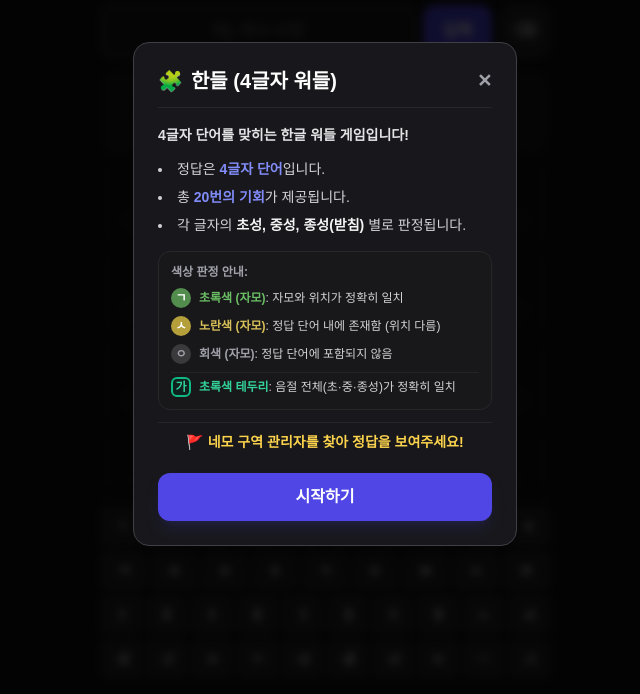
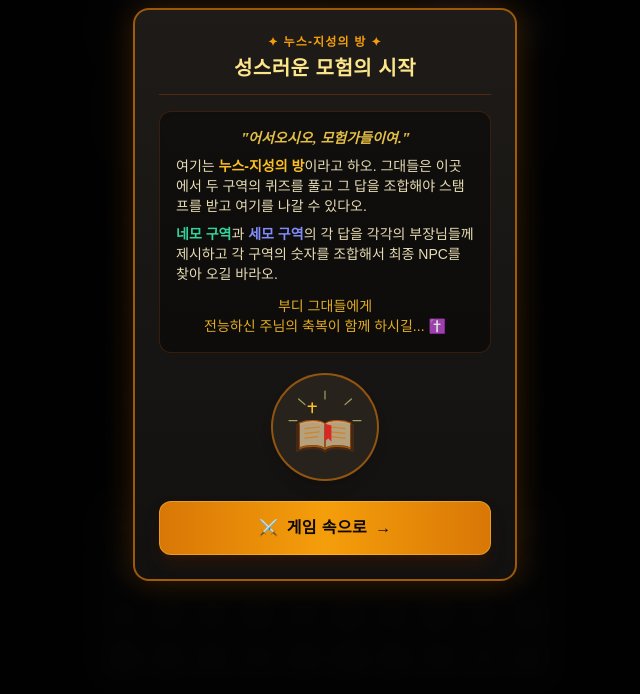
Before and after one commit to sinigami14-a11y/hangul-wordle, a plain HTML site: page index.html in a window 1280 px wide. Shown: the part 106-800 px from the top of the page, without its empty margins (315-955 px from the left). Drawn offline with nearby package versions, Linux system fonts and the light colour scheme.

Commit message:
Add files via upload

```diff
--- a/index.html
+++ b/index.html
@@ -3,7 +3,7 @@
 <head>
   <meta charset="UTF-8">
   <meta name="viewport" content="width=device-width, initial-scale=1.0">
-  <title>한들 & 성경 암호 해독 미션</title>
+  <title>누스-지성의 방</title>
   <script src="https://cdn.tailwindcss.com"></script>
   <style>
     body {
@@ -64,7 +64,7 @@
     <div class="flex items-center justify-between">
       <div class="flex items-center gap-2">
         <h1 class="text-2xl font-black tracking-widest text-white">누스-지성의 방</h1>
-        <span id="current-mode-tag" class="text-xs font-semibold px-2 py-0.5 rounded bg-indigo-900/60 text-indigo-300 border border-indigo-700/50">챕터 1</span>
+        <span id="current-mode-tag" class="text-xs font-semibold px-2 py-0.5 rounded bg-indigo-900/60 text-indigo-300 border border-indigo-700/50">네모 구역</span>
       </div>
       <div class="flex items-center gap-2">
         <button id="header-answer-btn" onclick="openAnswerModal()" class="hidden flex items-center gap-1 text-xs bg-emerald-900/60 hover:bg-emerald-800 text-emerald-200 px-2.5 py-1.5 rounded-lg border border-emerald-700/60 transition-colors font-semibold" title="정답 확인하기">
@@ -223,7 +223,7 @@
     <div class="bg-[#18181c] border border-emerald-600/60 rounded-2xl max-w-sm w-full p-6 shadow-2xl text-center flex flex-col gap-4">
       <div class="flex justify-between items-center border-b border-zinc-800 pb-3">
         <h2 class="text-xl font-extrabold text-emerald-400 flex items-center gap-2">
-          <span>🔑</span> 챕터 1 정답 확인
+          <span>🔑</span> 네모 구역 정답 확인
         </h2>
         <button onclick="closeAnswerModal()" class="text-zinc-400 hover:text-white text-lg font-bold">✕</button>
       </div>
@@ -241,12 +241,81 @@
     </div>
   </div>
 
+  <!-- Intro Prologue Modal (Medieval Church Concept) -->
+  <div id="intro-modal" class="fixed inset-0 bg-black/90 backdrop-blur-md z-50 flex items-center justify-center p-4 transition-opacity duration-300">
+    <div class="bg-gradient-to-b from-[#1e1b18] to-[#121110] border-2 border-amber-600/70 rounded-2xl max-w-sm w-full p-6 shadow-[0_0_30px_rgba(217,119,6,0.25)] text-center flex flex-col gap-4 max-h-[92vh] overflow-y-auto relative">
+
+      <!-- Header Badge -->
+      <div class="flex flex-col items-center gap-1 border-b border-amber-900/60 pb-3">
+        <span class="text-xs font-bold tracking-widest text-amber-500 uppercase">✦ 누스-지성의 방 ✦</span>
+        <h2 class="text-xl font-black text-amber-200 tracking-wide">성스러운 모험의 시작</h2>
+      </div>
+
+      <!-- Narrative Text -->
+      <div class="bg-black/40 border border-amber-900/40 rounded-xl p-4 text-xs sm:text-sm text-amber-100/90 leading-relaxed text-left space-y-2 shadow-inner">
+        <p class="font-serif italic text-amber-300/90 text-center text-sm font-semibold mb-2">
+          "어서오시오, 모험가들이여."
+        </p>
+        <p>
+          여기는 <strong class="text-amber-400 font-bold">누스-지성의 방</strong>이라고 하오. 그대들은 이곳에서 두 구역의 퀴즈를 풀고 그 답을 조합해야 스탬프를 받고 여기를 나갈 수 있다오.
+        </p>
+        <p>
+          <strong class="text-emerald-400">네모 구역</strong>과 <strong class="text-indigo-400">세모 구역</strong>의 각 답을 각각의 부장님들께 제시하고 각 구역의 숫자를 조합해서 최종 NPC를 찾아 오길 바라오.
+        </p>
+        <p class="pt-1 text-amber-400/90 font-medium text-center">
+          부디 그대들에게<br>전능하신 주님의 축복이 함께 하시길... ✝️
+        </p>
+      </div>
+
+      <!-- Holy Bible SVG Art -->
+      <div class="flex justify-center my-1">
+        <div class="relative group">
+          <div class="relative bg-[#28221d] border-2 border-amber-600/60 p-3 rounded-full flex items-center justify-center shadow-lg">
+            <svg class="w-20 h-20 text-amber-200" viewBox="0 0 100 100" fill="none" xmlns="http://www.w3.org/2000/svg">
+              <!-- Holy Rays behind Bible -->
+              <path d="M50 15V5M25 22L17 15M75 22L83 15M15 42H5M85 42H95" stroke="#fef08a" stroke-width="1.5" stroke-linecap="round" opacity="0.6"/>
+
+              <!-- Open Holy Bible Base & Pages -->
+              <path d="M18 76C28 72 45 72 50 77C55 72 72 72 82 76V45C72 41 55 41 50 46C45 41 28 41 18 45V76Z" fill="#fef3c7" stroke="#b45309" stroke-width="1.5"/>
+              <path d="M50 46V77" stroke="#b45309" stroke-width="2"/>
+              <path d="M18 78C28 74 45 74 50 79C55 74 72 74 82 78V76C72 72 55 72 50 77C45 72 28 72 18 76V78Z" fill="#d97706"/>
+
+              <!-- Book Cover Base -->
+              <path d="M15 80C27 75 46 76 50 81C54 76 73 75 85 80V47C73 42 54 43 50 48C46 43 27 42 15 47V80Z" fill="#4a2810" stroke="#78350f" stroke-width="2" opacity="0.4"/>
+
+              <!-- Text Lines Simulation -->
+              <line x1="25" y1="52" x2="43" y2="50" stroke="#d97706" stroke-width="1.5" stroke-linecap="round" opacity="0.7"/>
+              <line x1="25" y1="58" x2="43" y2="56" stroke="#d97706" stroke-width="1.5" stroke-linecap="round" opacity="0.7"/>
+              <line x1="25" y1="64" x2="41" y2="62" stroke="#d97706" stroke-width="1.5" stroke-linecap="round" opacity="0.7"/>
+
+              <line x1="57" y1="50" x2="75" y2="52" stroke="#d97706" stroke-width="1.5" stroke-linecap="round" opacity="0.7"/>
+              <line x1="57" y1="56" x2="75" y2="58" stroke="#d97706" stroke-width="1.5" stroke-linecap="round" opacity="0.7"/>
+              <line x1="57" y1="62" x2="75" y2="64" stroke="#d97706" stroke-width="1.5" stroke-linecap="round" opacity="0.7"/>
+
+              <!-- Bookmark Ribbon -->
+              <path d="M50 46V68L54 64L58 68V48" fill="#dc2626"/>
+
+              <!-- Cross Accent on Page -->
+              <path d="M34 32V20M29 24H39" stroke="#fbbf24" stroke-width="2" stroke-linecap="round"/>
+            </svg>
+          </div>
+        </div>
+      </div>
+
+      <!-- Start Button -->
+      <button onclick="closeIntroModal()" class="w-full bg-gradient-to-r from-amber-600 via-amber-500 to-amber-600 hover:from-amber-500 hover:to-amber-500 text-stone-950 font-black py-3.5 rounded-xl transition-all shadow-lg shadow-amber-950/50 hover:shadow-amber-600/30 text-base tracking-wide flex items-center justify-center gap-2 border border-amber-300/40 active:scale-98">
+        <span>⚔️</span> 게임 속으로 <span>→</span>
+      </button>
+
+    </div>
+  </div>
+
   <!-- Shared Rules / Instructions Modal -->
-  <div id="rules-modal" class="fixed inset-0 bg-black/80 backdrop-blur-sm z-50 flex items-center justify-center p-4 transition-opacity duration-200">
+  <div id="rules-modal" class="fixed inset-0 bg-black/80 backdrop-blur-sm z-50 flex items-center justify-center p-4 transition-opacity duration-200 opacity-0 pointer-events-none hidden">
     <div class="bg-[#18181c] border border-zinc-700 rounded-2xl max-w-sm w-full p-6 shadow-2xl text-left flex flex-col gap-4 max-h-[90vh] overflow-y-auto">
       <div class="flex justify-between items-center border-b border-zinc-800 pb-3">
         <h2 id="modal-title" class="text-xl font-extrabold text-white flex items-center gap-2">
-          <span>🧩</span> 한들 (4글자 워들)
+          <span>🧩</span> 네모 구역
         </h2>
         <button onclick="closeModal()" class="text-zinc-400 hover:text-white text-lg font-bold">✕</button>
       </div>
@@ -335,9 +404,8 @@
         ch2View.classList.add('hidden');
         tab1.classList.add('tab-active');
         tab2.classList.remove('tab-active');
-        tag.innerText = "챕터 1";
+        tag.innerText = "네모 구역";
 
-        // Only show answer button if game is over (won or all 20 attempts used)
         if (gameOver) {
           answerBtn.classList.remove('hidden');
         } else {
@@ -350,12 +418,10 @@
         ch2View.classList.remove('hidden');
         tab2.classList.add('tab-active');
         tab1.classList.remove('tab-active');
-        tag.innerText = "챕터 2";
+        tag.innerText = "세모 구역";
 
-        // Hide Chapter 1 answer button in Chapter 2
         answerBtn.classList.add('hidden');
 
-        // Update header button according to hint unlock status
         if (!hintUnlocked) {
           helpBtn.classList.add('hidden');
         } else {
@@ -363,7 +429,6 @@
           helpBtn.innerHTML = `<span>💡</span> 힌트 보기`;
         }
 
-        // Start timer when entering Chapter 2 for the first time
         if (!timerStarted) {
           startCipherTimer();
         }
@@ -433,6 +498,17 @@
       modal.classList.add('opacity-0', 'pointer-events-none', 'hidden');
     }
 
+    function closeIntroModal() {
+      const introModal = document.getElementById('intro-modal');
+      if (introModal) {
+        introModal.style.display = 'none';
+        introModal.classList.add('hidden', 'opacity-0', 'pointer-events-none');
+        introModal.classList.remove('flex', 'opacity-100');
+      }
+
+      openModal();
+    }
+
     function openModal() {
       if (activeChapter === 2 && hintUnlocked) {
         openHintModal();
@@ -443,7 +519,7 @@
       const title = document.getElementById('modal-title');
       const body = document.getElementById('modal-body');
 
-      title.innerHTML = `<span>🧩</span> 한들 (4글자 워들)`;
+      title.innerHTML = `<span>🧩</span> 네모 구역`;
       body.innerHTML = `
         <p class="font-semibold text-zinc-200">4글자 단어를 맞히는 한글 워들 게임입니다!</p>
         <ul class="space-y-2 list-disc list-inside text-zinc-300 text-xs sm:text-sm">
@@ -475,12 +551,14 @@
         </p>
       `;
 
+      modal.style.display = 'flex';
       modal.classList.remove('pointer-events-none', 'opacity-0', 'hidden');
-      modal.classList.add('opacity-100', 'flex');
+      modal.classList.add('opacity-100');
     }
 
     function closeModal() {
       const modal = document.getElementById('rules-modal');
+      modal.style.display = 'none';
       modal.classList.remove('opacity-100', 'flex');
       modal.classList.add('opacity-0', 'pointer-events-none', 'hidden');
 
@@ -777,18 +855,31 @@
     }
 
     // ==========================================
-    // 4. CHAPTER 2 (BIBLE CIPHER LOGIC)
+    // 4. INITIALIZATION & EVENT LISTENERS
     // ==========================================
-    // Event listener for Enter Key
     document.getElementById('guess-input').addEventListener('keydown', function(e) {
       if (e.key === 'Enter') submitGuess();
     });
 
-    // Window Load Initialization
     window.onload = function() {
       initBoard();
       initKeyboard();
-      openModal();
+
+      // Ensure Rules modal is hidden initially
+      const rulesModal = document.getElementById('rules-modal');
+      if (rulesModal) {
+        rulesModal.style.display = 'none';
+        rulesModal.classList.add('opacity-0', 'pointer-events-none', 'hidden');
+        rulesModal.classList.remove('opacity-100', 'flex');
+      }
+
+      // Display main prologue modal first
+      const introModal = document.getElementById('intro-modal');
+      if (introModal) {
+        introModal.style.display = 'flex';
+        introModal.classList.remove('pointer-events-none', 'hidden');
+        introModal.classList.add('opacity-100', 'flex');
+      }
     };
   </script>
 </body>
```
